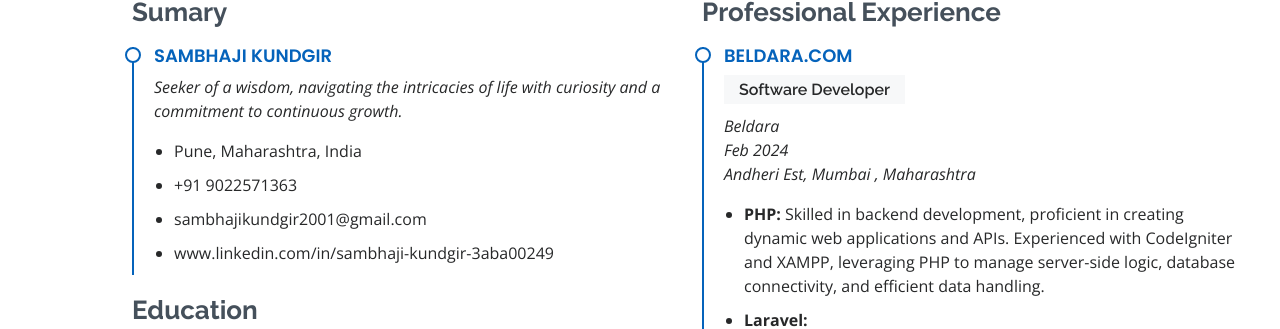
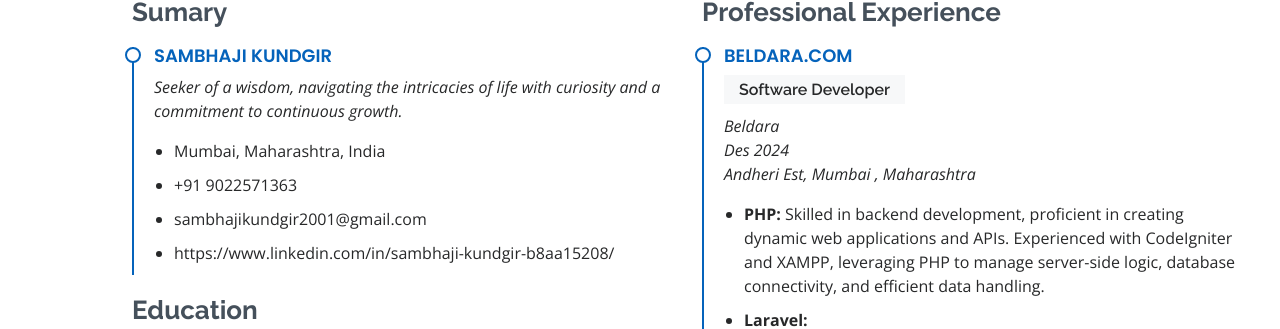
Before and after one commit to sambhajikundgir/Profile3, a plain HTML site: page index.html in a window 1280 px wide. Shown: the part 2331-2660 px from the top of the page. Drawn offline with nearby package versions, Linux system fonts and the light colour scheme.

Commit message:
Update index.html

```diff
--- a/index.html
+++ b/index.html
@@ -66,7 +66,7 @@
         <a href="#" class="twitter"><i class="bx bxl-twitter"></i></a>
         <a href="https://www.facebook.com/sambhaji.kundgir.92?mibextid=kFxxJD" class="facebook"><i class="bx bxl-facebook"></i></a>
         <a href="https://www.instagram.com/invites/contact/?i=15a4gc2lxmqbj&utm_content=96fz004" class="instagram"><i class="bx bxl-instagram"></i></a>
-        <a href="https://www.linkedin.com/in/sambhaji-kundgir" class="linkedin"><i class="bx bxl-linkedin"></i></a>
+        <a href="https://www.linkedin.com/in/sambhaji-kundgir-b8aa15208/" class="linkedin"><i class="bx bxl-linkedin"></i></a>
       </div>
     </div>
   </section><!-- End Hero -->
@@ -222,10 +222,10 @@
               <p><em>Seeker of a wisdom, navigating the intricacies of life with curiosity and a commitment to continuous growth.</em></p>
               <p>
               <ul>
-                <li>Pune, Maharashtra, India</li>
+                <li>Mumbai, Maharashtra, India</li>
                 <li>+91 9022571363</li>
                 <li>sambhajikundgir2001@gmail.com</li>
-                <li>www.linkedin.com/in/sambhaji-kundgir-3aba00249</li>
+                <li>https://www.linkedin.com/in/sambhaji-kundgir-b8aa15208/</li>
               </ul>
               </p>
             </div>
@@ -245,7 +245,7 @@
               <h4>Beldara.com</h4>
               <h5>Software Developer</h5>
               <p><em>Beldara</em> <br>
-              <em>Feb 2024 </em><br>
+              <em>Des 2024 </em><br>
               <em>Andheri Est, Mumbai , Maharashtra </em></p>
               <p>
               <ul>
@@ -337,7 +337,7 @@
               <div class="testimonial-item">
                 <img src="assets/img/testimonials/sambhaji.png.jpg" class="testimonial-img" alt="">
                 <h3>Sambhaji Kundgir</h3>
-                <h4>Store Owner</h4>
+                <!-- <h4>Store Owner</h4> -->
                 <p>
                   <i class="bx bxs-quote-alt-left quote-icon-left"></i>
 
@@ -433,7 +433,7 @@ A software developer is a skilled professional who designs and creates software
         <a href="#" class="twitter"><i class="bx bxl-twitter"></i></a>
         <a href="#" class="facebook"><i class="bx bxl-facebook"></i></a>
         <a href="#" class="instagram"><i class="bx bxl-instagram"></i></a>
-        <a href="#" class="linkedin"><i class="bx bxl-linkedin"></i></a>
+        <a href="https://www.linkedin.com/in/sambhaji-kundgir-b8aa15208/" class="linkedin"><i class="bx bxl-linkedin"></i></a>
       </div>
       <div class="copyright">
 
@@ -443,7 +443,7 @@ A software developer is a skilled professional who designs and creates software
         <!-- You can delete the links only if you purchased the pro version. -->
         <!-- Licensing information: [license-url] -->
         <!-- Purchase the pro version with working PHP/AJAX contact form: https://bootstrapmade.com/free-html-bootstrap-template-my-resume/ -->
-        Designed by <a>Sambhaji Kundgir</a>
+        Designed by <a>Sambhaji Kundgir</a> <a>@ 2025</a>
       </div>
     </div>
   </footer><!-- End Footer -->
```
